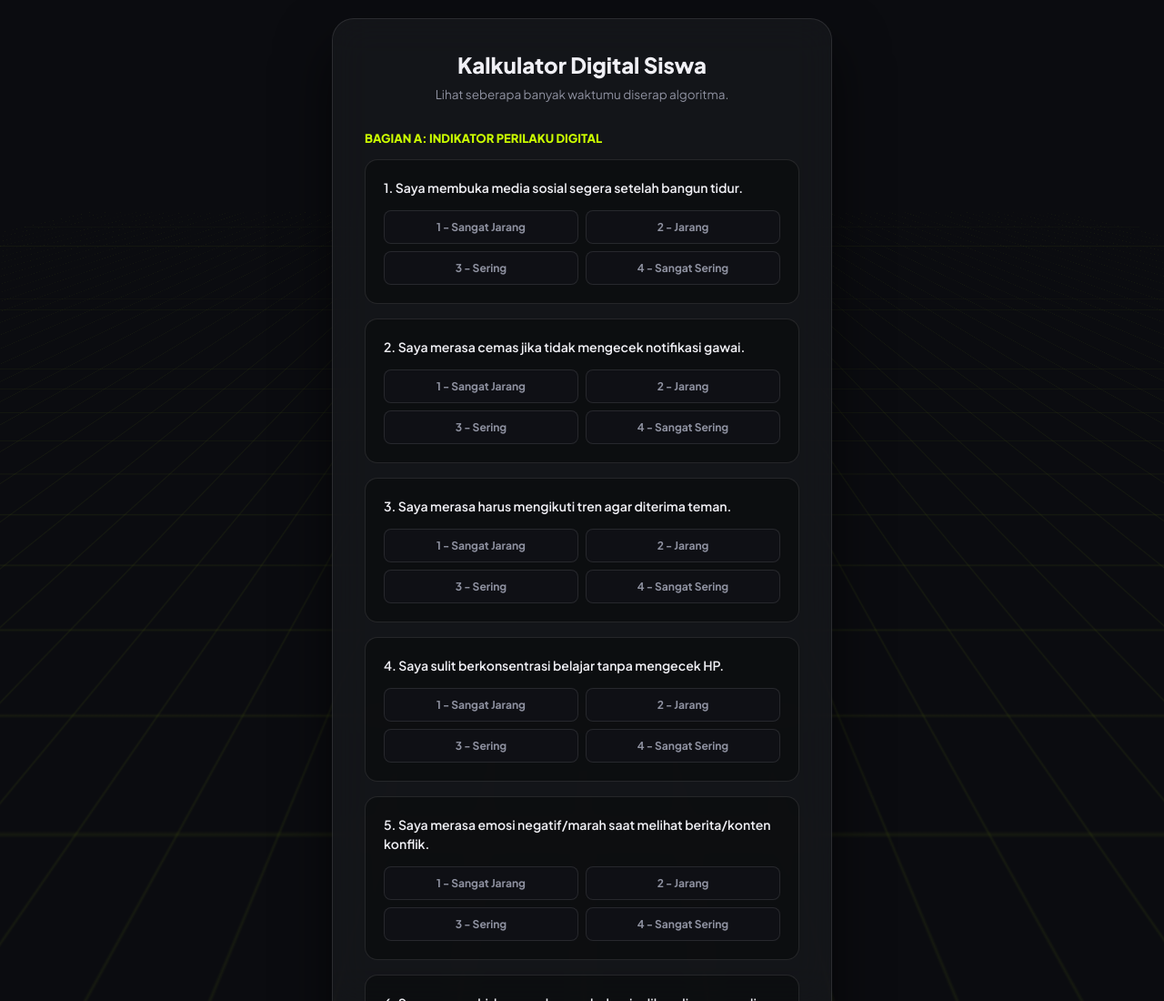
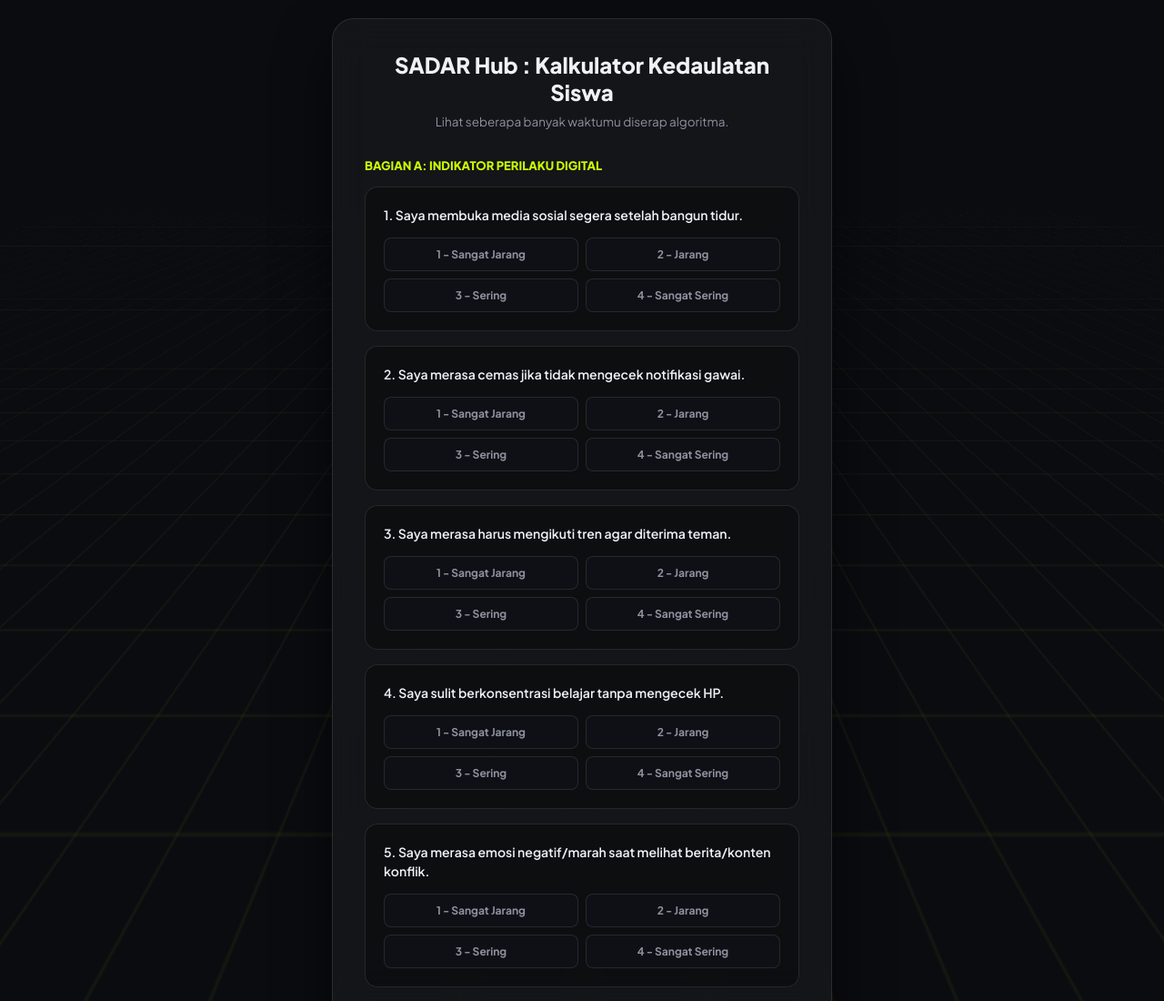
Before and after one commit to ernezzzz-lang/kalkulator-digital-LIDM-2026, a plain HTML site: page index.html in a window 1280 px wide. Shown: the top 1100 px of the page at 91% size. Drawn offline with Linux system fonts and the light colour scheme.

Commit message:
Add files via upload

```diff
--- a/index.html
+++ b/index.html
@@ -3,7 +3,7 @@
 <head>
     <meta charset="UTF-8">
     <meta name="viewport" content="width=device-width, initial-scale=1.0">
-    <title>Kalkulator Digital Siswa</title>
+    <title>SADAR Hub : Kalkulator Kedaulatan Siswa</title>
     <link href="https://fonts.googleapis.com/css2?family=Plus+Jakarta+Sans:wght@400;600;700;800&family=Space+Mono:wght@700&display=swap" rel="stylesheet">
     <style>
         :root {
@@ -148,7 +148,7 @@
 
 <div class="app-container">
     <div class="header">
-        <h1>Kalkulator Digital Siswa</h1>
+        <h1>SADAR Hub : Kalkulator Kedaulatan Siswa</h1>
         <p>Lihat seberapa banyak waktumu diserap algoritma.</p>
     </div>
 
```
